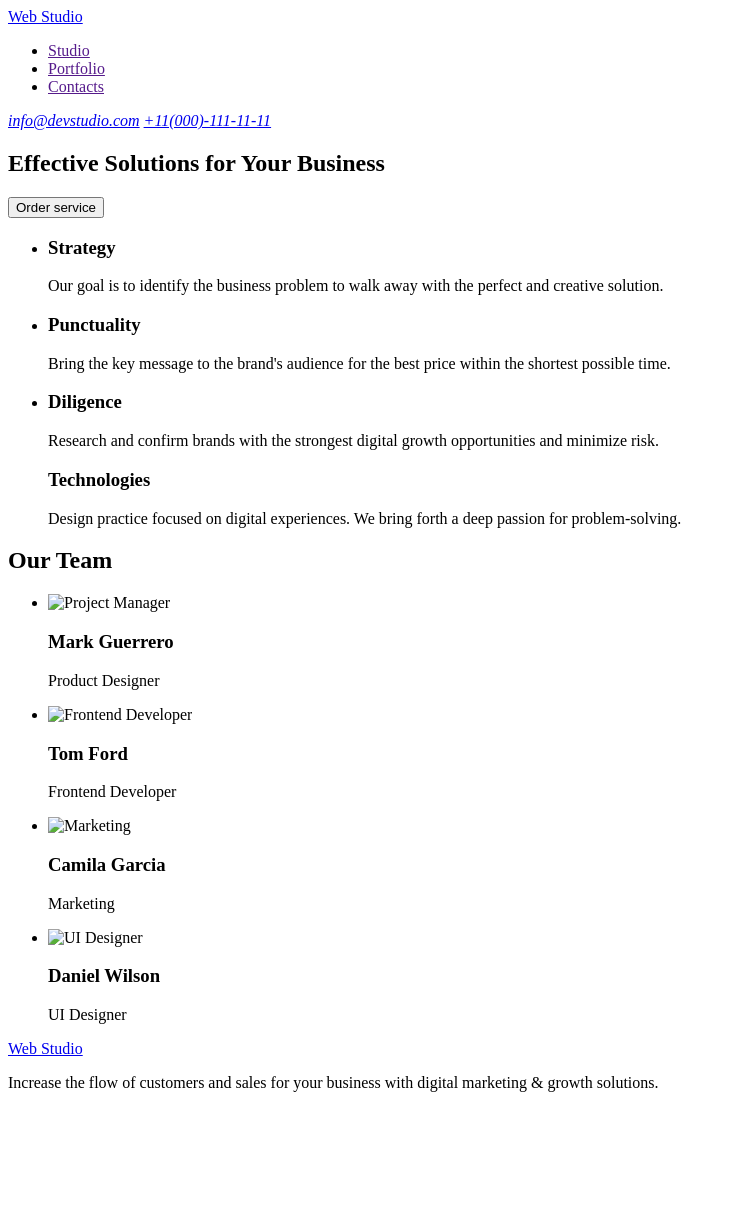
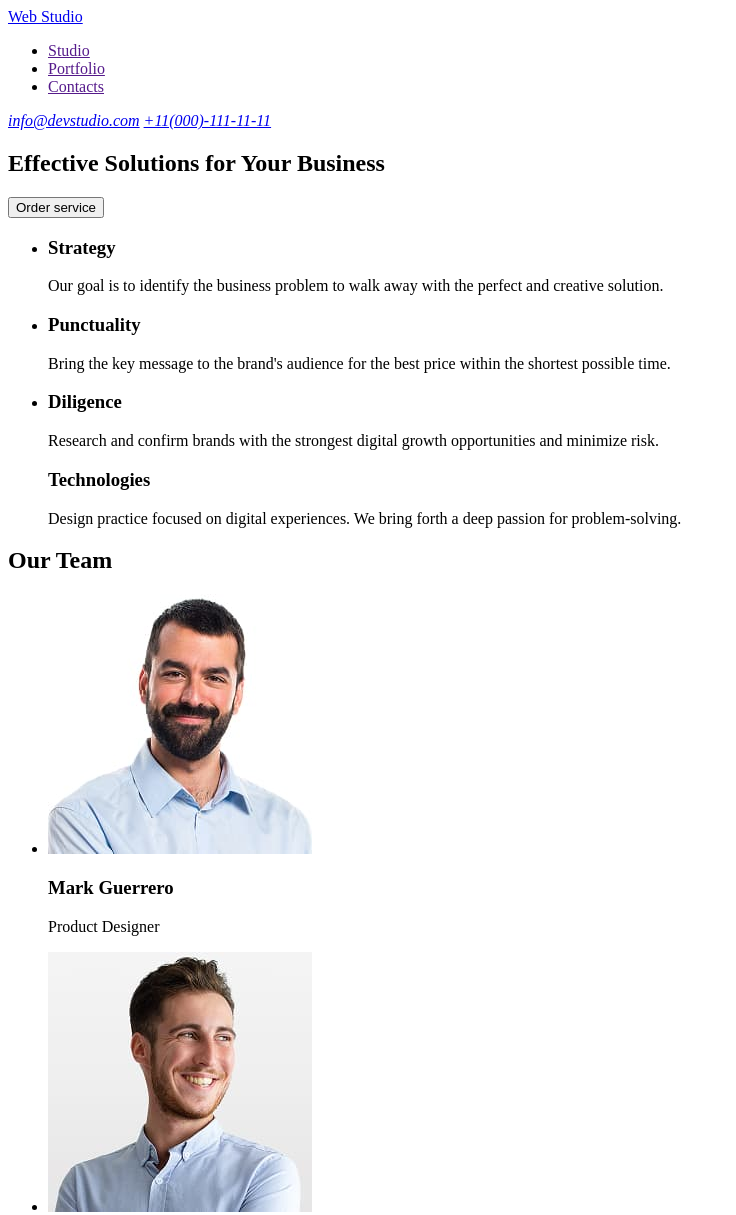
Before and after one commit to TonyaShelyakova41/goit-markup-hw-01, a plain HTML site: page index.html in a window 1280 px wide. Shown: the top 1215 px of the page, without its empty margins (0-736 px from the left). Before the commit the page ends 1108 px from the top, so only its background shows below. Drawn offline with Linux system fonts and the light colour scheme; the site is published under a folder, as on GitHub Pages, so addresses that start at the root find nothing.

Commit message:
add index.html

```diff
--- a/index.html
+++ b/index.html
@@ -58,22 +58,22 @@ problem to walk away with the perfect and creative solution. </p>
             <h2>Our Team</h2>
             <ul>
                 <li>
-                    <img src="/images.css/prodman.jpg" alt="Project Manager" width="264" height="260"/>
+                    <img src="./images.css/prodman.jpg" alt="Project Manager" width="264" height="260" />
                     <h3>Mark Guerrero</h3>
                     <p>Product Designer</p>
                 </li>
                 <li>
-                    <img src="/images.css/frontend.jpg" alt="Frontend Developer" width="264" height="260"/>
+                    <img src="./images.css/frontend.jpg" alt="Frontend Developer" width="264" height="260" />
                     <h3>Tom Ford</h3>
                     <p>Frontend Developer</p>
                 </li>
                 <li>
-                    <img src="/images.css/market.jpg" alt="Marketing" width="264" height="260"/>
+                    <img src="./images.css/market.jpg" alt="Marketing" width="264" height="260" />
                     <h3>Camila Garcia</h3>
                     <p>Marketing</p>
                 </li>
                 <li>
-                    <img src="/images.css/uidis.jpg" alt="UI Designer" width="264" height="260"/>
+                    <img src="./images.css/uidis.jpg" alt="UI Designer" width="264" height="260" />
                     <h3>Daniel Wilson</h3>
                     <p>UI Designer</p>
                 </li>
```
